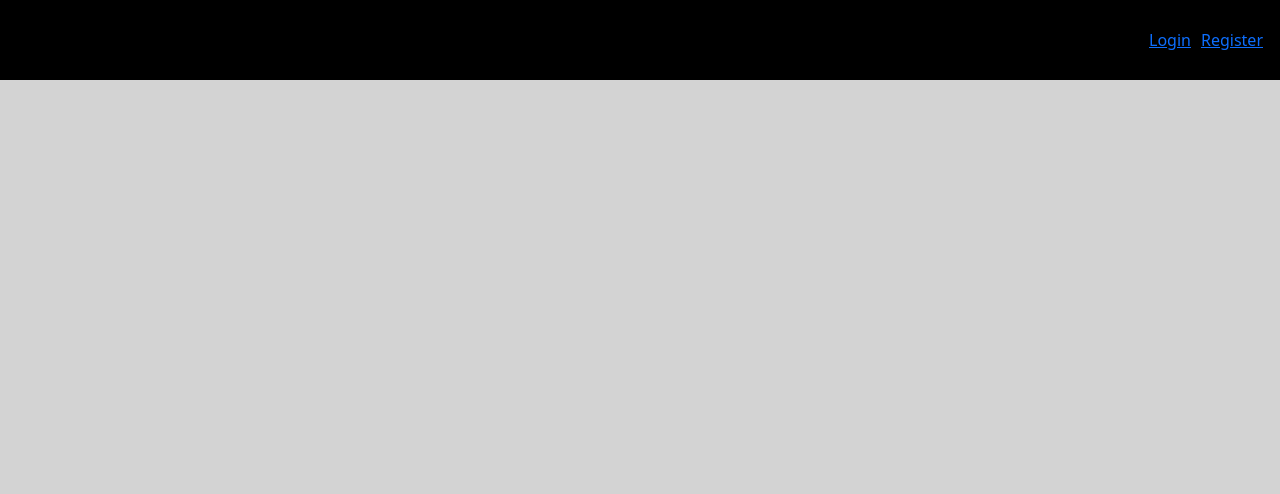
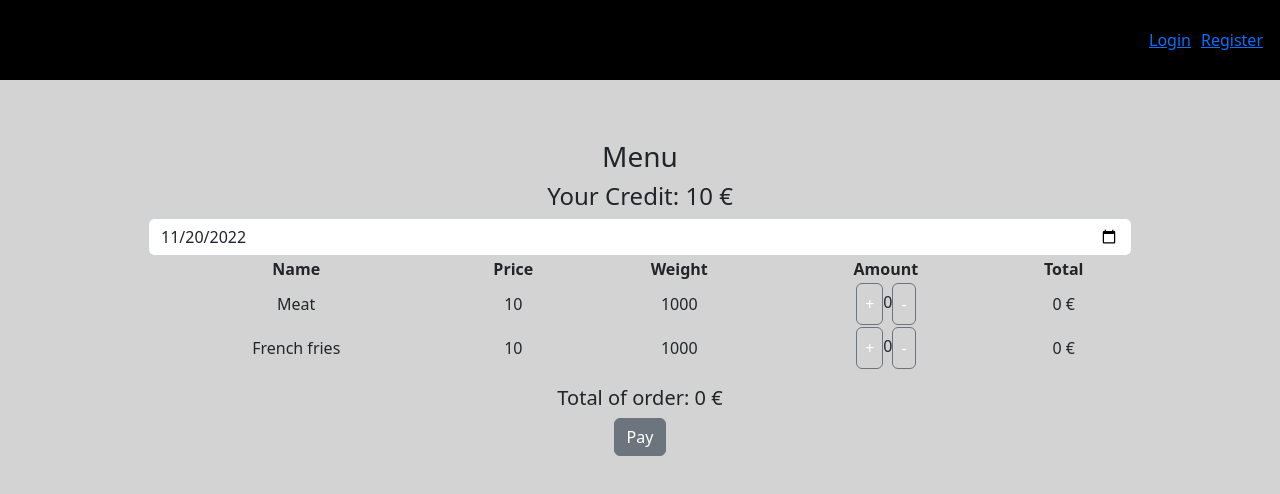
Before and after one commit to avrbovsky/canteen, a React (Create React App) app: page /menu in a window 1280 px wide. Before the commit this address had no page. Shown: the top 494 px of the page. Built offline with nearby package versions, Linux system fonts and the light colour scheme.

Commit message:
basic skeleton

```diff
--- a/src/Routes.tsx
+++ b/src/Routes.tsx
@@ -7,6 +7,9 @@ import { LoginPage } from "./pages/LoginPage";
 import { ReceivedMessagesPage } from "./pages/ReceivedMessagesPage";
 import { RegisterPage } from "./pages/RegisterPage";
 import { SendFilePage } from "./pages/SendFilePage";
+import { MenuPage } from "./pages/MenuPage";
+import { FoodsPage } from "./pages/FoodsPage";
+import { CommentsPage } from "./pages/CommentsPage";
 
 export const Routes = () => {
   return (
@@ -19,6 +22,9 @@ export const Routes = () => {
       <Route path="/register" element={<RegisterPage />} />
       <Route path="/send_file" element={<SendFilePage />} />
       <Route path="/check_messages" element={<ReceivedMessagesPage />} />
+      <Route path="/menu" element={<MenuPage />} />
+      <Route path="/foods" element={<FoodsPage />} />
+      <Route path="/commets" element={<CommentsPage />} />
     </RouterRoutes>
   );
 };
--- /dev/null
+++ b/src/components/Food.tsx
@@ -0,0 +1,31 @@
+import { useContext, useEffect, useState, FC } from "react";
+import { FoodProps } from "../types";
+import { Input, Button } from "reactstrap";
+
+export const Food: FC<{
+  id: number;
+  name: string;
+  price: number;
+  weight: number;
+}> = (props) => {
+  const { id, name, price, weight } = props;
+
+  return (
+    <>
+      <tr>
+        <th>Name</th>
+        <th>Price</th>
+        <th>Weight</th>
+        <th>Comment</th>
+      </tr>
+      <tr>
+        <td>{name}</td>
+        <td>{price}</td>
+        <td>{weight}</td>
+        <td>
+          <Button>Comment</Button>
+        </td>
+      </tr>
+    </>
+  );
+};
--- a/src/components/Header.tsx
+++ b/src/components/Header.tsx
@@ -46,6 +46,21 @@ export const Header = (): JSX.Element => {
               <Link to="/check_messages">Check Messages</Link>
             </NavItem>
           )}
+          {currentUser && (
+            <NavItem style={{ margin: 5 }}>
+              <Link to="/menu">Menu</Link>
+            </NavItem>
+          )}
+          {currentUser && (
+            <NavItem style={{ margin: 5 }}>
+              <Link to="/foods">Foods</Link>
+            </NavItem>
+          )}
+          {currentUser && (
+            <NavItem style={{ margin: 5 }}>
+              <Link to="/comments">Commets</Link>
+            </NavItem>
+          )}
           {currentUser && <Button onClick={handleLogoutClicked}>Logout</Button>}
         </Nav>
       </Navbar>
--- /dev/null
+++ b/src/components/OrderItem.tsx
@@ -0,0 +1,43 @@
+import { useContext, useEffect, useState, FC } from "react";
+import { FoodProps } from "../types";
+import { Input, Button } from "reactstrap";
+
+export const OrderItem: FC<FoodProps> = (props) => {
+  const { id, name, price, weight, setTotalPriceOfFood } = props;
+  const [amount, setAmount] = useState<number>(0);
+  const changeAmount = (num: number) => {
+    if (num == -1 && amount == 0) {
+    } else {
+      setAmount((prevState) => prevState + num);
+      setTotalPriceOfFood?.(id, price, num);
+    }
+  };
+
+  return (
+    <>
+      <tr>
+        <td>{name}</td>
+        <td>{price}</td>
+        <td>{weight}</td>
+        <td>
+          <Button
+            onClick={(e) => {
+              changeAmount(1);
+            }}
+          >
+            +
+          </Button>
+          {amount}
+          <Button
+            onClick={(e) => {
+              changeAmount(-1);
+            }}
+          >
+            -
+          </Button>
+        </td>
+        <td>{price * amount} €</td>
+      </tr>
+    </>
+  );
+};
--- a/src/components/SendFileBox.tsx
+++ b/src/components/SendFileBox.tsx
@@ -21,7 +21,7 @@ export const SendFileBox: React.FC = () => {
 
   useEffect(() => {
     if (!currentUser) {
-      navigate("/login");
+      //navigate("/login");
     } else {
       axios.get(`${url}/api/user`).then((response) => {
         const options = response.data.map((user: user) => {
--- /dev/null
+++ b/src/pages/CommentsPage.tsx
@@ -0,0 +1,5 @@
+import React, { useState } from "react";
+
+export const CommentsPage = () => {
+  return <>Commets</>;
+};
--- /dev/null
+++ b/src/pages/FoodsPage.tsx
@@ -0,0 +1,85 @@
+import { useContext, useState } from "react";
+import { Input, Button, Table } from "reactstrap";
+import { useNavigate } from "react-router-dom";
+import { url } from "../config";
+import { UserContext } from "../contexts/UserContext";
+import { FoodProps, user } from "../types";
+import { OrderItem } from "../components/OrderItem";
+import { Food } from "../components/Food";
+
+
+
+export const FoodsPage = () => {
+  const FOODS: FoodProps[] = [
+    { id: 0, name: "Meat", price: 10, weight: 1000 },
+    { id: 1, name: "French fries", price: 10, weight: 1000 },
+  ];
+  const [name, setName] = useState('');
+  const [foods, setFoods] = useState<FoodProps[]>(FOODS)
+  const navigate = useNavigate();
+
+
+  const filter = (keyword: string): void => {
+
+    if (keyword !== '') {
+      const results = FOODS.filter((food) => {
+        return food.name.toLowerCase().startsWith(keyword.toLowerCase());
+      });
+      setFoods(results);
+    } else {
+      setFoods(FOODS);
+      // If the text field is empty, show all foods
+    }
+
+    setName(keyword);
+  };
+
+  const fetchFoods = () => {
+    fetch(`${url}/api/foods`, {
+      method: "GET",
+      headers: {
+        "Content-type": "application/json; charset=UTF-8",
+      },
+    })
+      .then((response) => {
+        if (response.ok) {
+          //FOODS = response.json
+        }
+      })
+      .catch((error) => console.log("error", error));
+  };
+
+  return (
+    <div
+      style={{
+        width: "80%",
+        marginLeft: "auto",
+        marginRight: "auto",
+        textAlign: "center",
+        padding: "20px",
+      }}
+    >
+      <h3>Foods</h3>
+      <Input
+        type="search"
+        value={name}
+        onChange={(e) => {filter(e.target.value)}}
+        placeholder="Filter"
+      ></Input>
+      <Table>
+        {foods && foods.length > 0 ? (
+          foods.map(({ id, name, price, weight }) => (
+            <Food
+              id={id}
+              name={name}
+              price={price}
+              weight={weight}
+            />
+          ))): (
+            <h1>No results found!</h1>
+          )
+        }
+      </Table>
+    </div>
+  );
+};
--- /dev/null
+++ b/src/pages/MenuPage.tsx
@@ -0,0 +1,97 @@
+import { useContext, useState } from "react";
+import { Input, Button, Table, Alert } from "reactstrap";
+import { useNavigate } from "react-router-dom";
+import { url } from "../config";
+import { UserContext } from "../contexts/UserContext";
+import { FoodProps, user } from "../types";
+import { OrderItem } from "../components/OrderItem";
+
+
+export const MenuPage = () => {
+  let defaultDate = new Date();
+  defaultDate.setDate(defaultDate.getDate() + 1);
+  const [date, setDate] = useState<Date>(defaultDate);
+  const [credit, setCredit] = useState<number>(10);
+  const [menu, setMenu] = useState<FoodProps[]>([
+    { id: 0, name: "Meat", price: 10, weight: 1000 },
+    { id: 1, name: "French fries", price: 10, weight: 1000 },
+  ]);
+  const [total, setTotal] = useState<number>(0);
+  const setTotalPriceOfFood = (id: number, price: number, amountChange: number) => {
+    setMenu((prevState) =>
+      prevState.map((item) =>
+        item.id == id ? { ...item, amount: 0 + amountChange } : item
+      )
+    );
+    setTotal((prevState) => (price*amountChange) +prevState )
+  };
+
+  const pay = (): void => {
+    if (credit< total){
+      alert('Not enough money')
+    }
+    else{
+      setCredit((prevState)=> (prevState-total))
+      setTotal(0)
+    }
+  }
+
+  const fetchMenu = () => {
+    fetch(`${url}/api/menu`, {
+      method: "POST",
+      body: JSON.stringify({
+        date: date,
+      }),
+      headers: {
+        "Content-type": "application/json; charset=UTF-8",
+      },
+    })
+      .then((response) => {
+        if (response.ok) {
+          //setMenu(response.json)
+        }
+      })
+      .catch((error) => console.log("error", error));
+  };
+
+  return (
+    <div
+      style={{
+        width: "80%",
+        marginLeft: "auto",
+        marginRight: "auto",
+        textAlign: "center",
+        padding: "20px",
+      }}
+    >
+      <h3>Menu</h3>
+      <h4>Your Credit: {credit} €</h4>
+      <Input
+        type="date"
+        name="username"
+        placeholder="Enter Username"
+        defaultValue={date.toISOString().split('T')[0]}
+        onChange={(e) => setDate(new Date(e.currentTarget.value))}
+        required
+      ></Input>
+      <Table>
+      <tr>
+        <th>Name</th>
+        <th>Price</th>
+        <th>Weight</th>
+        <th>Amount</th>
+        <th>Total</th>
+      </tr>
+        {menu &&
+          menu.map(({ ...props }) => (
+            <OrderItem
+              {...props}
+              setTotalPriceOfFood={setTotalPriceOfFood}
+            />
+          ))}
+      </Table>
+      <h5>Total of order: {total} €</h5>
+      <Button onClick={pay}>Pay</Button>
+    </div>
+  );
+};
--- a/src/pages/ReceivedMessagesPage.tsx
+++ b/src/pages/ReceivedMessagesPage.tsx
@@ -18,7 +18,7 @@ export const ReceivedMessagesPage = () => {
       }}
     >
       <h3>Check and/or download messages</h3>
-      {currentUser ? <MessageTable /> : <Navigate to={"/login"} />}
+      {currentUser ? <MessageTable /> : <></>/*<Navigate to={"/login"} />*/}
     </div>
   );
 };
--- a/src/pages/SendFilePage.tsx
+++ b/src/pages/SendFilePage.tsx
@@ -19,7 +19,7 @@ export const SendFilePage = () => {
       }}
     >
       <h3>{title}</h3>
-      {currentUser ? <SendFileBox /> : <Navigate to={"/login"} />}
+      {currentUser ? <SendFileBox /> : <></>/*<Navigate to={"/login"} />*/}
     </div>
   );
 };
```
Also changed, not shown: src/types.ts (+11 -0 lines).
